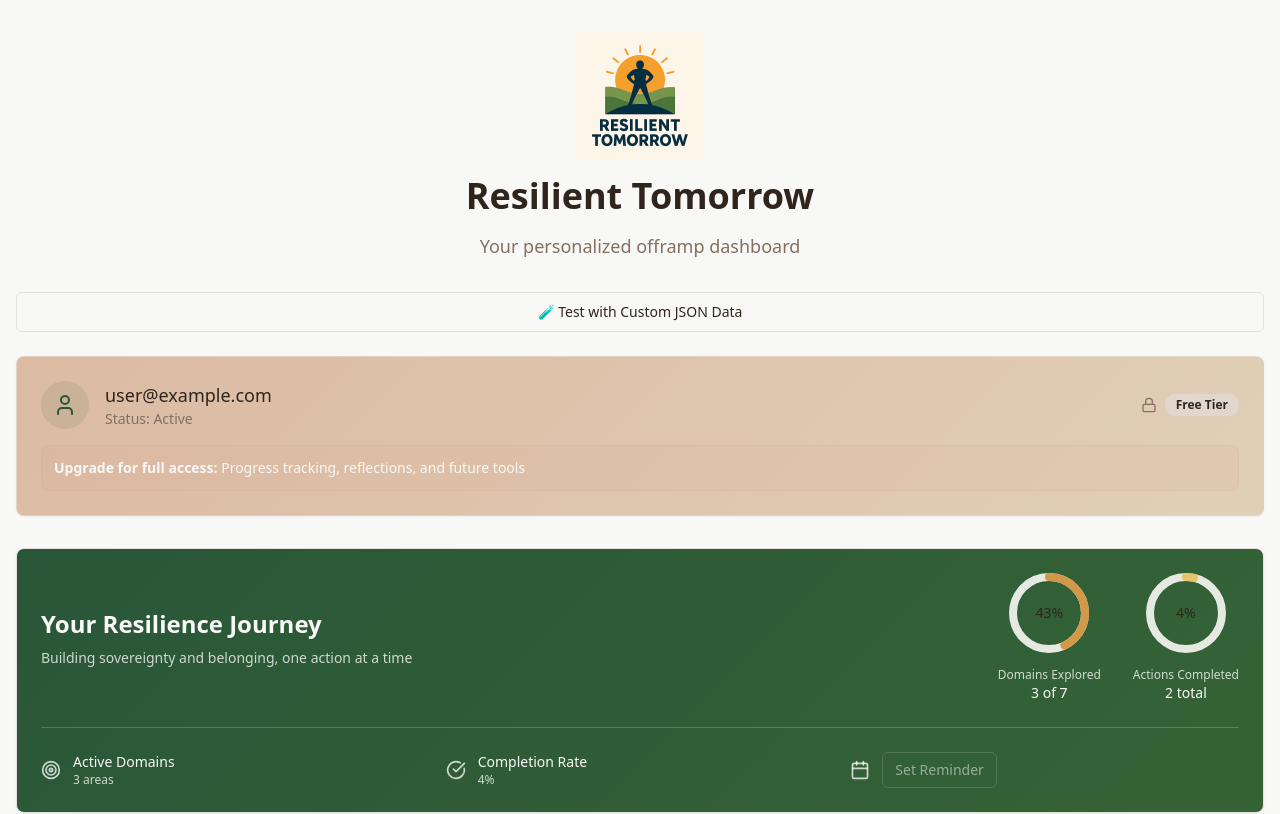
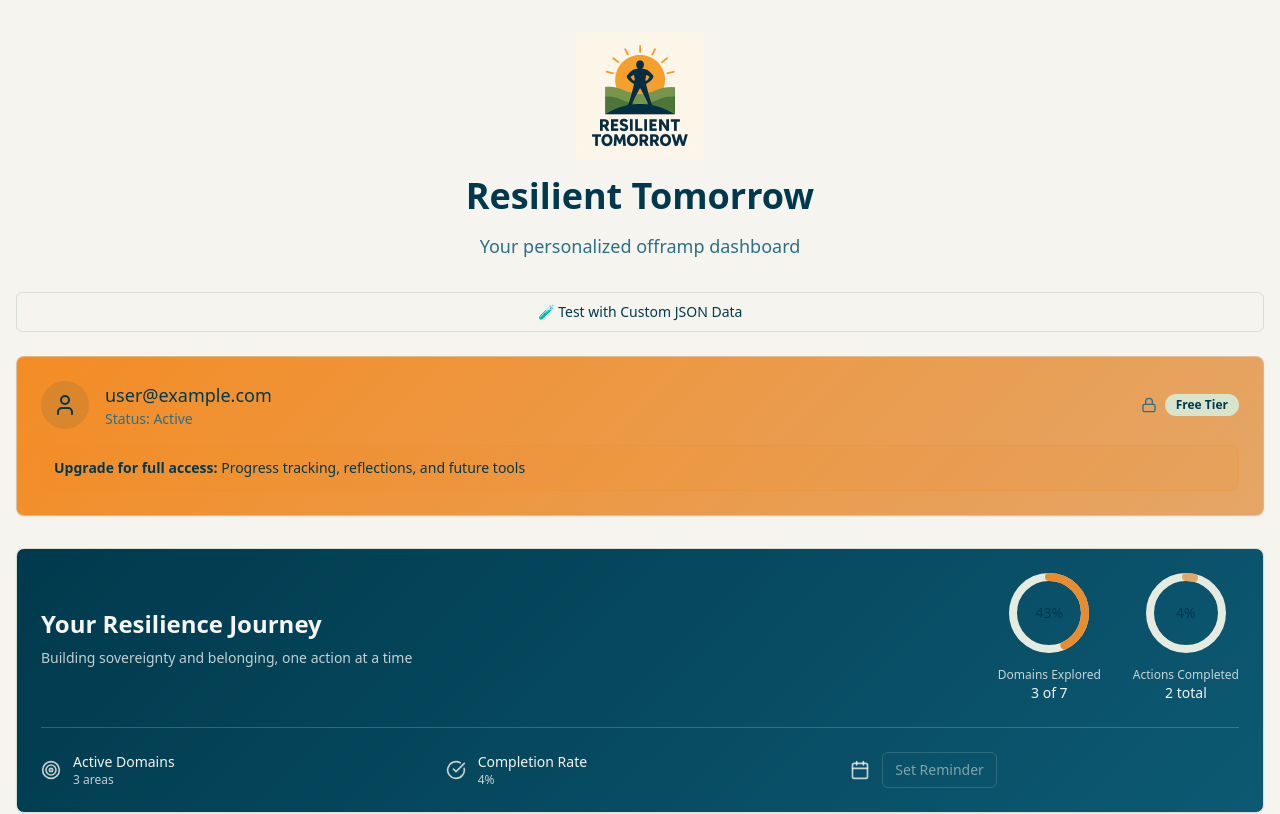
Before and after one commit to Jones-Co/resilient-tomorrow-pathway, a React (Vite) app: page / in a window 1280 px wide. Shown: the top 814 px of the page. Built offline with nearby package versions, Linux system fonts and the light colour scheme.

Commit message:
Update color palette
Update the site's color palette to match the colors in the logo.

```diff
--- a/src/index.css
+++ b/src/index.css
@@ -6,58 +6,58 @@
 
 @layer base {
   :root {
-    /* Core earth-tone palette */
-    --background: 45 15% 97%;
-    --foreground: 25 25% 15%;
+    /* Logo-inspired palette - Resilient Tomorrow */
+    --background: 45 25% 95%;
+    --foreground: 195 100% 15%;
 
-    --card: 40 20% 99%;
-    --card-foreground: 25 25% 15%;
+    --card: 45 20% 98%;
+    --card-foreground: 195 100% 15%;
 
-    --popover: 40 20% 99%;
-    --popover-foreground: 25 25% 15%;
+    --popover: 45 20% 98%;
+    --popover-foreground: 195 100% 15%;
 
-    /* Primary: Deep forest green - sovereignty */
-    --primary: 140 35% 25%;
-    --primary-foreground: 45 15% 97%;
+    /* Primary: Deep teal from logo - strength & stability */
+    --primary: 195 100% 15%;
+    --primary-foreground: 45 25% 95%;
 
-    /* Secondary: Warm earth brown - grounding */
-    --secondary: 25 25% 85%;
-    --secondary-foreground: 25 25% 15%;
+    /* Secondary: Sage green from hills - growth & harmony */
+    --secondary: 90 30% 85%;
+    --secondary-foreground: 195 100% 15%;
 
     /* Muted: Soft sage - calm */
-    --muted: 90 15% 90%;
-    --muted-foreground: 25 15% 45%;
+    --muted: 90 20% 90%;
+    --muted-foreground: 195 50% 35%;
 
-    /* Accent: Warm terracotta - encouragement */
-    --accent: 15 45% 70%;
-    --accent-foreground: 45 15% 97%;
+    /* Accent: Vibrant orange from sun - energy & optimism */
+    --accent: 30 90% 55%;
+    --accent-foreground: 195 100% 15%;
 
-    /* Success: Natural green */
-    --success: 120 40% 50%;
-    --success-foreground: 45 15% 97%;
+    /* Success: Natural sage green */
+    --success: 90 35% 45%;
+    --success-foreground: 45 25% 95%;
 
-    /* Warning: Golden yellow */
-    --warning: 45 85% 60%;
-    --warning-foreground: 25 25% 15%;
+    /* Warning: Logo orange - attention */
+    --warning: 30 90% 55%;
+    --warning-foreground: 195 100% 15%;
 
     --destructive: 0 60% 55%;
-    --destructive-foreground: 45 15% 97%;
+    --destructive-foreground: 45 25% 95%;
 
-    --border: 25 15% 88%;
-    --input: 25 15% 88%;
-    --ring: 140 35% 25%;
+    --border: 90 15% 85%;
+    --input: 90 15% 85%;
+    --ring: 195 100% 15%;
 
-    /* Gradients */
-    --gradient-primary: linear-gradient(135deg, hsl(140 35% 25%), hsl(120 30% 30%));
-    --gradient-warm: linear-gradient(135deg, hsl(25 45% 75%), hsl(35 40% 80%));
-    --gradient-progress: linear-gradient(90deg, hsl(120 40% 50%), hsl(140 35% 45%));
+    /* Gradients inspired by logo */
+    --gradient-primary: linear-gradient(135deg, hsl(195 100% 15%), hsl(195 80% 25%));
+    --gradient-warm: linear-gradient(135deg, hsl(30 90% 55%), hsl(30 70% 65%));
+    --gradient-progress: linear-gradient(90deg, hsl(90 35% 45%), hsl(90 40% 50%));
 
-    /* Progress ring colors */
+    /* Progress ring colors - teal to orange progression */
     --progress-0: 0 0% 85%;
-    --progress-25: 45 70% 65%;
-    --progress-50: 35 60% 55%;
-    --progress-75: 25 50% 45%;
-    --progress-100: 120 40% 50%;
+    --progress-25: 30 70% 65%;
+    --progress-50: 30 80% 55%;
+    --progress-75: 90 40% 45%;
+    --progress-100: 90 35% 45%;
 
     --radius: 0.5rem;
 
```
